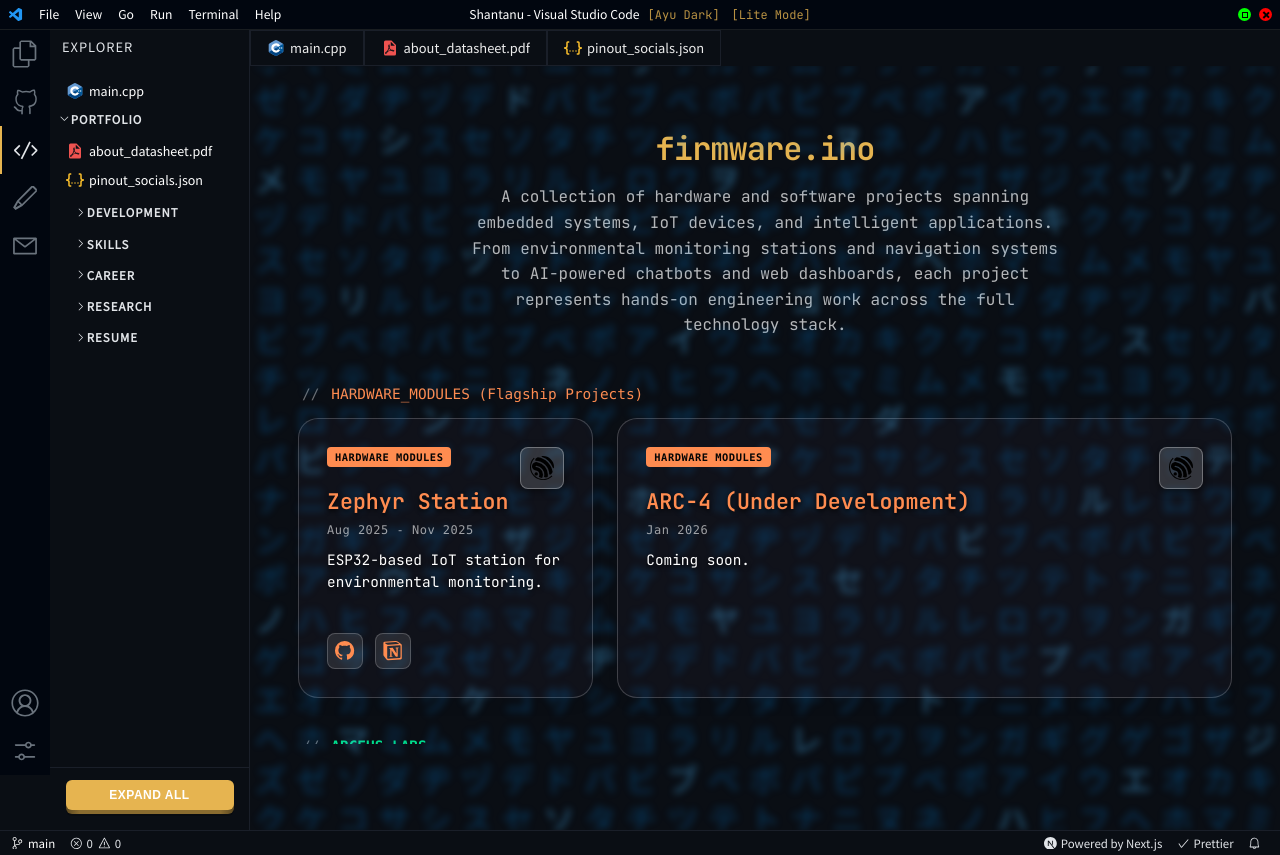
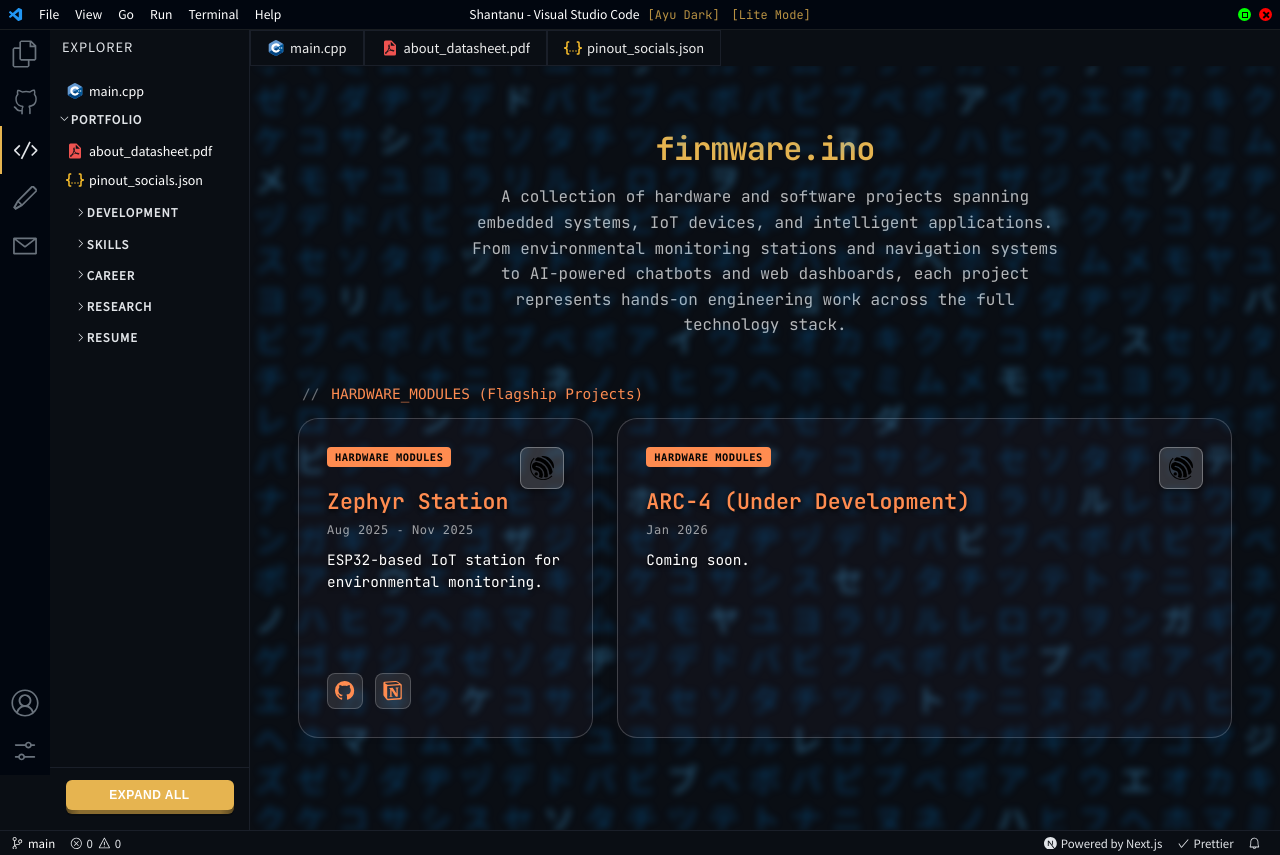
Before and after one commit to shaxntanu/VSCode-Portfolio, a Next.js app: page /projects in a window 1280 px wide. Built offline with nearby package versions, Linux system fonts and the light colour scheme.

Commit message:
Increase project card height for better description fit

```diff
--- a/styles/ProjectCard.module.css
+++ b/styles/ProjectCard.module.css
@@ -5,7 +5,7 @@
     border-radius: 20px;
     overflow: hidden;
     position: relative;
-    height: 280px;
+    height: 320px;
     border: 1px solid rgba(255, 255, 255, 0.2);
     transition: all 0.5s cubic-bezier(0.16, 1, 0.3, 1);
     text-decoration: none;
@@ -123,7 +123,7 @@
 .card:has(.description[style*="line-clamp"]) {
     grid-row: span 2;
     height: auto;
-    min-height: 280px;
+    min-height: 320px;
 }
 
 .linkIcons {
```
